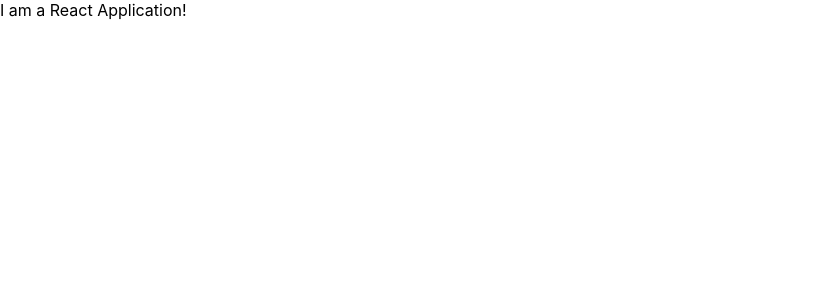
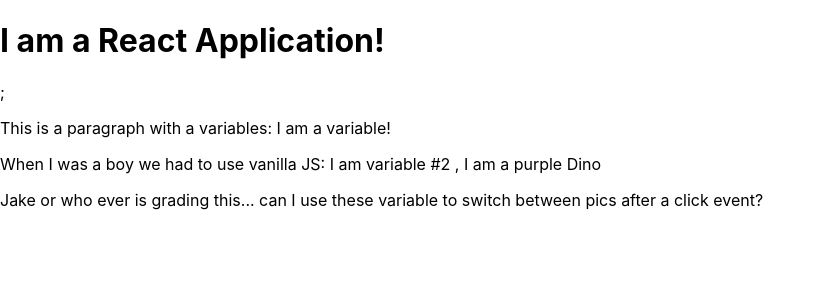
Before and after one commit to tristyntech/ux-q4-react-todo-app-JonathanPynes, a React (Create React App) app: page / in a window 1280 px wide. Shown: the top 300 px of the page, without its empty margins (0-825 px from the left). Built offline with nearby package versions, Linux system fonts and the light colour scheme.

Commit message:
Coming soon! Real Reactions to React!

```diff
--- a/src/App.js
+++ b/src/App.js
@@ -2,7 +2,22 @@
 import "./App.css";
 
 function App() {
-  return <div>I am a React Application!</div>;
+  let myVariable = "I am a variable!";
+  let myOtherVariable = "I am variable #2";
+  let purpleDino = "I am a purple Dino";
+  let imgMaybe =
+    "Jake or who ever is grading this... can I use these variable to switch between pics after a click event?";
+  return (
+    <div>
+      <h1>I am a React Application!</h1>;
+      <p>This is a paragraph with a variables: {myVariable}</p>
+      <p>
+        When I was a boy we had to use vanilla JS: {myOtherVariable} ,{" "}
+        {purpleDino}
+      </p>
+      <p>{imgMaybe}</p>
+    </div>
+  );
 }
 
 export default App;
```
